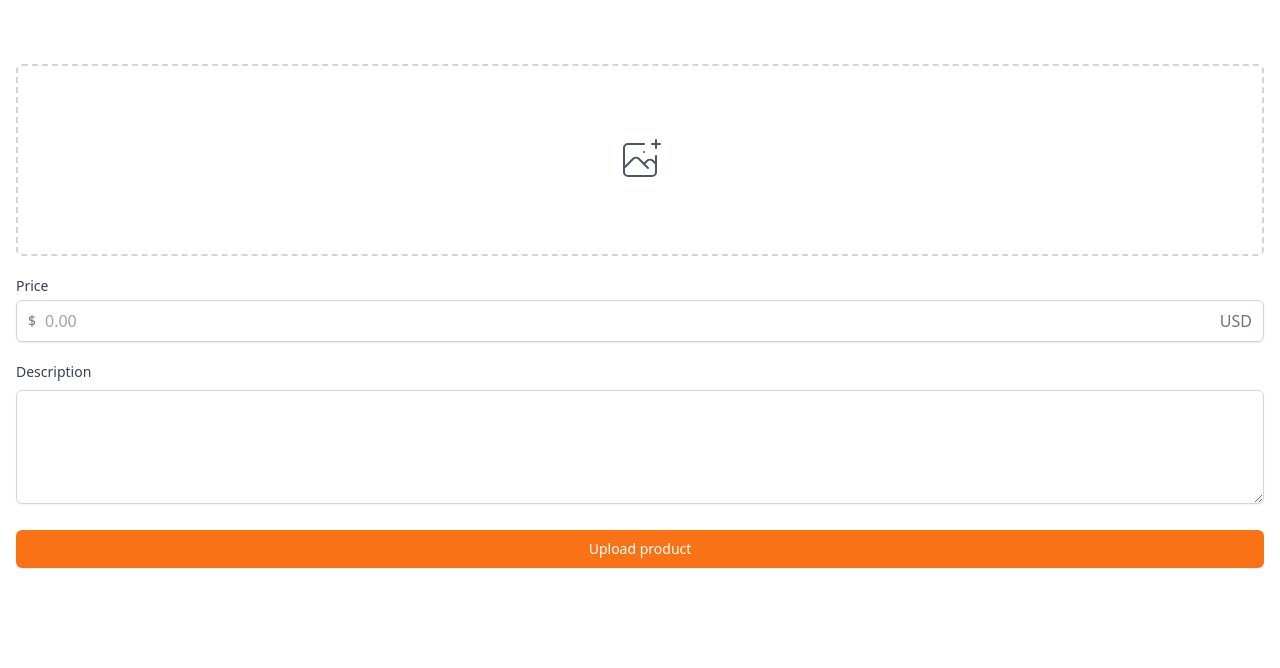
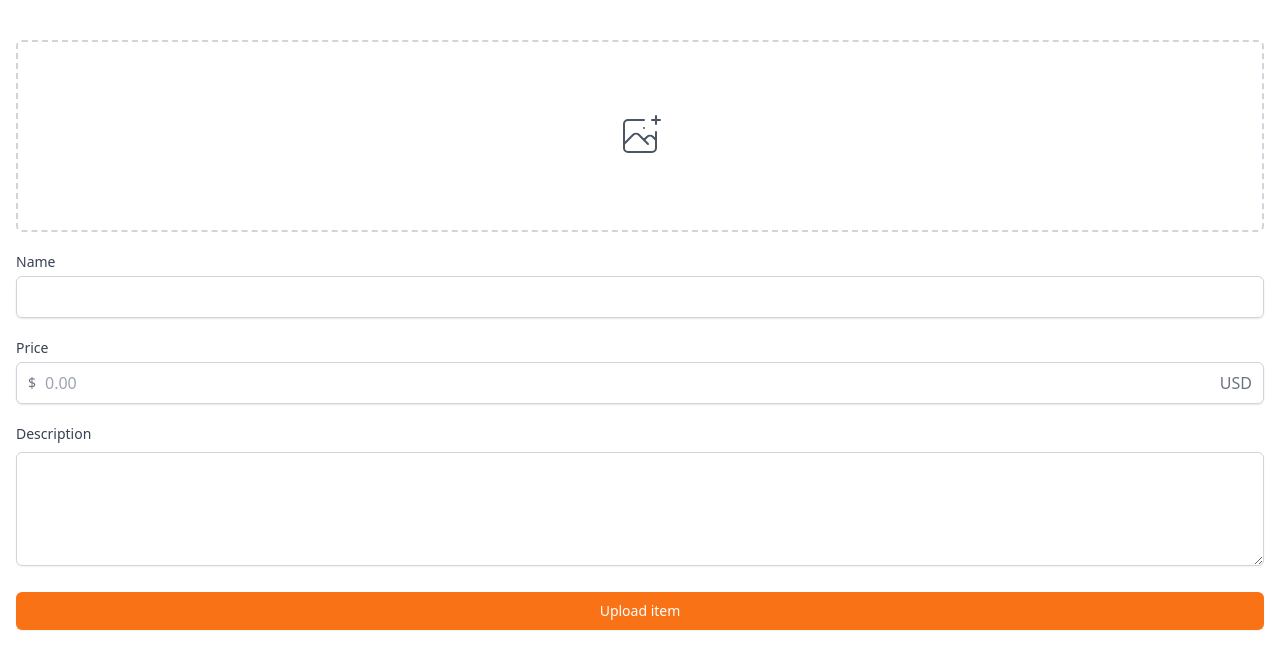
Before and after one commit to jiji-hoon96/jicarrot-market, a Next.js app: page /items/upload in a window 1280 px wide. Shown: the top 668 px of the page. Built offline with nearby package versions, Linux system fonts and the light colour scheme.

Commit message:
12-13 upload 수정

```diff
--- a/pages/items/upload.tsx
+++ b/pages/items/upload.tsx
@@ -2,7 +2,7 @@ import type { NextPage } from "next";
 
 const Upload: NextPage = () => {
   return (
-    <div className="px-4 py-16">
+    <div className="px-4 space-y-5 py-10">
       <div>
         <label className="w-full cursor-pointer text-gray-600 hover:border-orange-500 hover:text-orange-500 flex items-center justify-center border-2 border-dashed border-gray-300 h-48 rounded-md">
           <svg
@@ -22,7 +22,23 @@ const Upload: NextPage = () => {
           <input className="hidden" type="file" />
         </label>
       </div>
-      <div className="my-5">
+      <div>
+        <label
+          className="mb-1 block text-sm font-medium text-gray-700"
+          htmlFor="name"
+        >
+          Name
+        </label>
+        <div className="rounded-md relative flex  items-center shadow-sm">
+          <input
+            id="name"
+            type="email"
+            className="appearance-none w-full px-3 py-2 border border-gray-300 rounded-md shadow-sm placeholder-gray-400 focus:outline-none focus:ring-orange-500 focus:border-orange-500"
+            required
+          />
+        </div>
+      </div>
+      <div>
         <label
           className="mb-1 block text-sm font-medium text-gray-700"
           htmlFor="price"
@@ -45,17 +61,21 @@ const Upload: NextPage = () => {
         </div>
       </div>
       <div>
-        <label className="mb-1 block text-sm font-medium text-gray-700">
+        <label
+          htmlFor="description"
+          className="mb-1 block text-sm font-medium text-gray-700"
+        >
           Description
         </label>
 
         <textarea
+          id="description"
           className="mt-1 shadow-sm w-full focus:ring-orange-500 rounded-md border-gray-300 focus:border-orange-500 "
           rows={4}
         />
       </div>
-      <button className="mt-5 w-full bg-orange-500 hover:bg-orange-600 text-white py-2 px-4 border border-transparent rounded-md shadow-sm text-sm font-medium focus:ring-2 focus:ring-offset-2 focus:ring-orange-500 focus:outline-none ">
-        Upload product
+      <button className=" w-full bg-orange-500 hover:bg-orange-600 text-white py-2 px-4 border border-transparent rounded-md shadow-sm text-sm font-medium focus:ring-2 focus:ring-offset-2 focus:ring-orange-500 focus:outline-none ">
+        Upload item
       </button>
     </div>
   );
```
